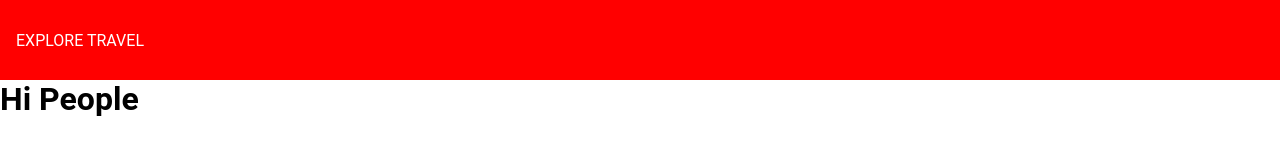
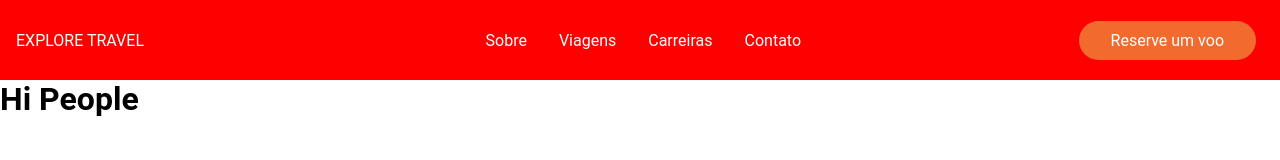
Before and after one commit to kassiobruno/projeto-frontend-gatsby, a Gatsby site: page / in a window 1280 px wide. Built offline with nearby package versions, Linux system fonts and the light colour scheme; Gatsby itself is replaced by a stand-in of ours.

Commit message:
Ajuste de NavBar e criacao de botao

```diff
--- a/src/components/Header.js
+++ b/src/components/Header.js
@@ -2,12 +2,26 @@
 import { Link } from "gatsby"
 import styled from "styled-components"
 import {FaBars} from "react-icons/fa"
+import { menuData } from "../data/MenuData"
+import { Button } from "./styles/Button"
 
 const Header = () => {
   return (
     <Nav>
       <NavLink to="/">EXPLORE TRAVEL</NavLink>
       <Bars />
+      <NavMenu>
+        {menuData.map((item, index) => (
+          <NavLink to={item.link} key={index}>
+            {item.title}
+          </NavLink>
+        ))}
+      </NavMenu>
+      <NavBtn>
+        <Button primary="true" round="true" to="/viagens">
+          Reserve um voo
+        </Button>
+      </NavBtn>
     </Nav>
   )
 }
@@ -21,7 +35,7 @@
   justify-content: space-between;
   padding: 0.5rem calc((100vw - 1300px) /2);
   z-index: 100;
-  positio: relative;
+  position: relative;
 `
 const NavLink = styled(Link)`
   color: #FFF;
@@ -46,3 +60,21 @@
     cursor: pointer;
   }
 `
+const NavMenu = styled.div`
+  display: flex;
+  align-items: center;
+  margin-right: -48px;
+
+  @media screen and (max-width: 768px) {
+    display: none;
+  }
+`
+const NavBtn = styled.div`
+  display: flex;
+  align-items: center;
+  margin-right: 24px;
+
+  @media screen and (max-width: 768px) {
+    display: none;
+  }
+`
--- /dev/null
+++ b/src/components/styles/Button.js
@@ -0,0 +1,22 @@
+import styled from "styled-components";
+import { Link } from "gatsby";
+
+export const Button = styled(Link)`
+  background: ${({primary}) => (primary ? '#F26A2E' : '#077BF1')};
+  white-space: nowrap;
+  padding: ${({ big }) => (big ? '16px 40px' : '10px 32px')};
+  color: #FFF;
+  font-size: ${({ big }) => (big ? '20px' : '16px')};
+  outline: none;
+  border: none;
+  min-width: 100px;
+  cursor: pointer;
+  text-decoration: none;
+  transition: 0.3s !important;
+  border-radius: ${({ round }) => (round ? '50px' : 'none')};
+
+  &:hover {
+    background: ${({primary}) => (primary ? '#077BF1' : '#F26A2E')};
+    transform: translateY(-2px);
+  }
+`
--- /dev/null
+++ b/src/data/MenuData.js
@@ -0,0 +1,6 @@
+export const menuData = [
+  {title: "Sobre", link: "/sobre"},
+  {title: "Viagens", link: "/viagens"},
+  {title: "Carreiras", link: "/carreiras"},
+  {title: "Contato", link: "/contato"},
+]
```
Also changed, not shown: 2 other files.
